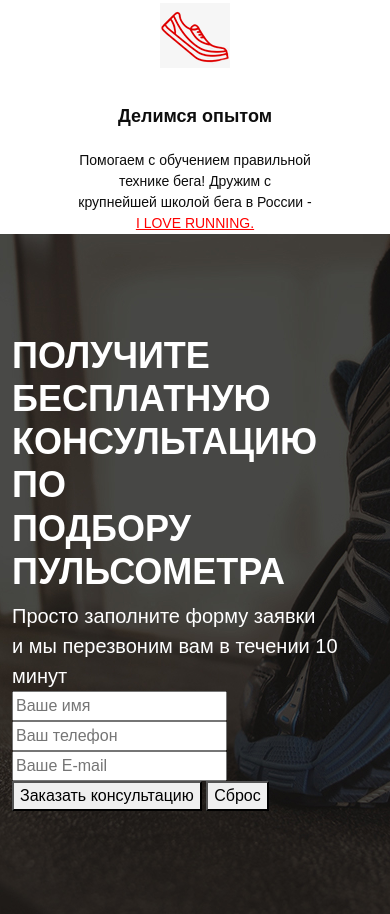
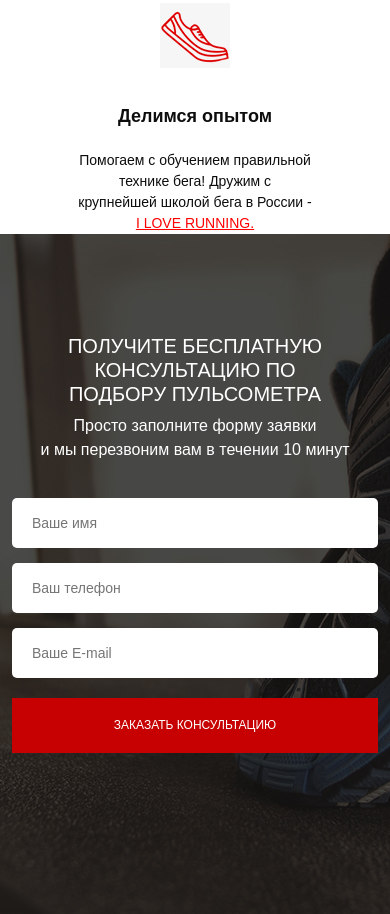
Before and after one commit to MSi-Prestige/RunSmart, a website: page src/index.html in a window 390 px wide. Shown: the part 1476-2390 px from the top of the page. Drawn offline with Linux system fonts and the light colour scheme.

Commit message:
jsLesson

```diff
--- a/src/index.html
+++ b/src/index.html
@@ -86,14 +86,15 @@
                 Просто заполните форму заявки <br>
                 и мы перезвоним вам в течении 10 минут
             </div>
-            <form action="#">
-                <input required type="text" placeholder="Ваше имя">
-                <input type="number" placeholder="Ваш телефон">
-                <input required type="email" placeholder="Ваше E-mail">
+            <form class="feed-form" action="#">
+                <!-- Name !!!!!  -->
+                <input name="name" required type="text" placeholder="Ваше имя">
+                <input name="phone" type="number" placeholder="Ваш телефон">
+                <input name="email" required type="email" placeholder="Ваше E-mail">
                 <!-- <input type="submit" value="Заказать консультацию"> -->
                 <!-- NEW variant button submit -->
-                <button>Заказать консультацию</button>
-                <button type="reset">Сброс</button>
+                <button class="button button_submit">Заказать консультацию</button>
+                <!-- <button type="reset">Сброс</button> -->
 
             </form>
         </div>
--- a/src/sass/blocks/_adaptation.scss
+++ b/src/sass/blocks/_adaptation.scss
@@ -39,4 +39,16 @@
     margin-top: 15px;
     width: 60%;
   }
+  .title_left {
+    font-weight: 200;
+    font-size: 20px;
+    text-align: center;
+  }
+  .consultation__descr {
+    font-size: 16px;
+    text-align: center;
+  }
+  .feed-form {
+    width: 100%;
+  }
 }
--- a/src/sass/blocks/_buttons.scss
+++ b/src/sass/blocks/_buttons.scss
@@ -14,4 +14,10 @@
     font-style: 16px;
     margin-top: 67px;
   }
+  &_submit {
+    width: 100%;
+    height: 55px;
+    font-style: 16px;
+    text-transform: uppercase;
+  }
 }
--- /dev/null
+++ b/src/sass/blocks/_forms.scss
@@ -0,0 +1,20 @@
+.feed-form {
+  margin-top: 36px;
+  display: flex;
+  flex-direction: column;
+  width: 300px;
+  input {
+    height: 50px;
+    border-radius: 5px;
+    background-color: #fff;
+    margin-bottom: 15px;
+    border: none;
+    padding: 0 20px;
+    font-weight: 300;
+    font-size: 14px;
+    color: #4b4b4b;
+    &:nth-child(3) {
+      margin-bottom: 20px;
+    }
+  }
+}
--- a/src/sass/style.scss
+++ b/src/sass/style.scss
@@ -12,5 +12,6 @@
 @import "blocks/header";
 @import "blocks/buttons";
 @import "blocks/skills";
+@import "blocks/consultation";
+@import "blocks/forms";
 @import "blocks/adaptation";
-@import "blocks/consultation";
```
Also changed, not shown: src/css/style.min.css.
